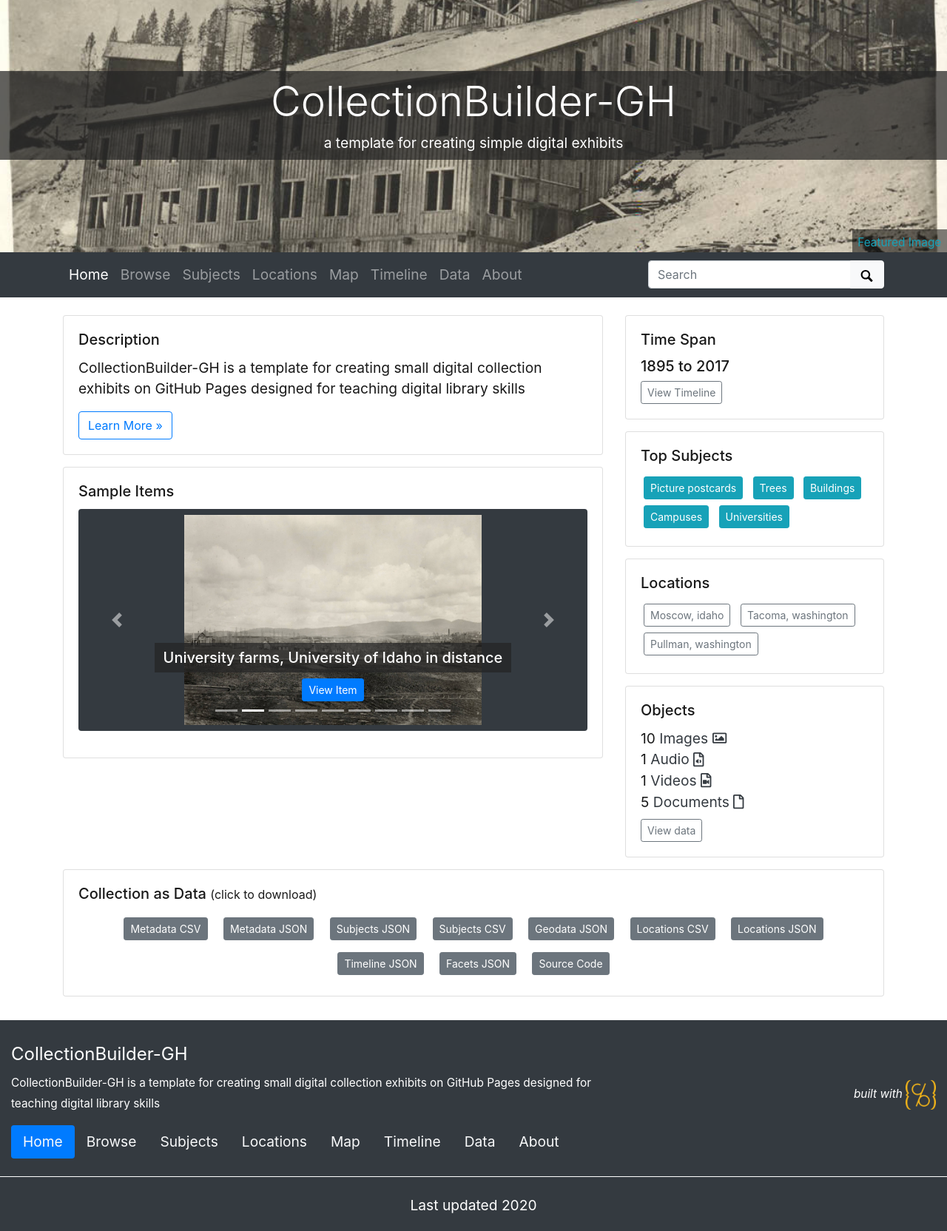
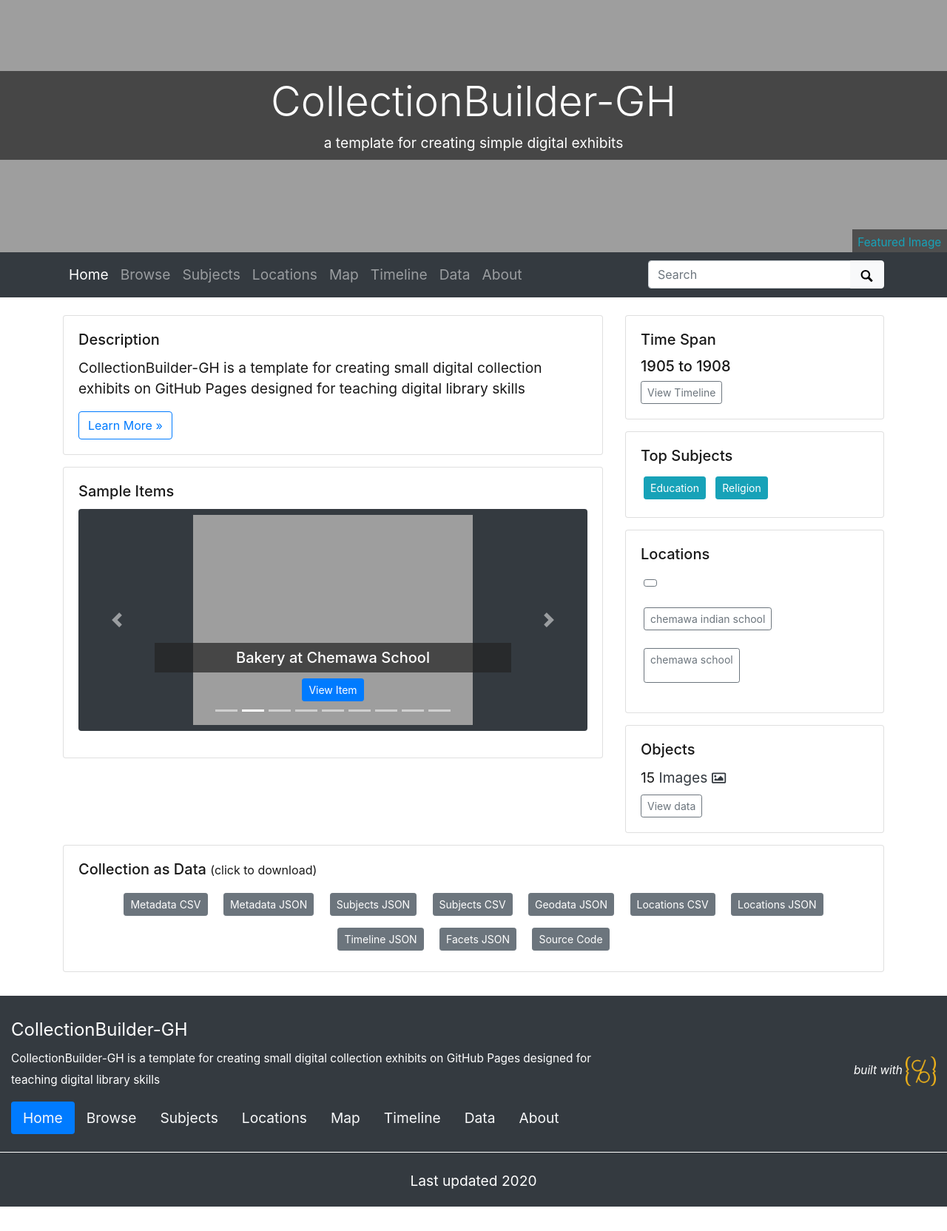
Before and after one commit to dcnb/mukurtu_skin_draft, a Jekyll site: the page built from index.md, in a window 1280 px wide. Shown: the whole page at 74% size. Built offline with Jekyll 4.4.1, drawn with Linux system fonts in a browser that asks for light colours; after the commit the page ends 1631 px from its top, so only the background shows below that; part of the change alters nothing that is shown.

Commit message:
configged and added chalcraft csv

```diff
--- a/_config.yml
+++ b/_config.yml
@@ -33,7 +33,7 @@ collection-date: "2020"
 # COLLECTION SETTINGS
 #
 # choose metadata: this is the name of the csv file in your _data directory that describes the objects in your collection
-metadata: collection-metadata
+metadata: chalcraft
 
 ##########
 # GOOGLE SERVICES [optional!]
--- /dev/null
+++ b/_data/chalcraft.csv
@@ -0,0 +1,16 @@
+mukurtu-id,title,creator,description,location,source,original_identifier,rights,language,objectid,date,subject,mediasource,thumbnail,small_image,format,latitude,longitude
+748,"Gathering Prunes at Chemawa, circa 1909",Edwin L. Chalcraft,"<p>Photograph (lantern slide) showing students harvesting prunes at the Chemawa Indian School, circa 1909.</p>",<p>Chemawa Indian School</p>,"Chalcraft-Pickering Photographs (PC 82), Manuscripts, Archives, and Special Collections, Washington State University Libraries. (pc082b3_065)",0WSUMASC0011,"Washington State University Libraries, Manuscripts Archives and Special Collections",English,coll00,11/30/1908,Education,http://mukurtudevelop.libraries.wsu.edu/system/files/atoms/image0WSUMASC0011.jpg,http://mukurtudevelop.libraries.wsu.edu/system/files/styles/thumbnail/private/atoms/image0WSUMASC0011.jpg?itok=dIpBRI1h,http://mukurtudevelop.libraries.wsu.edu/system/files/styles/medium/private/atoms/image0WSUMASC0011.jpg?itok=6pxgk4gq,image/jpeg,-122.9938372,44.9993032
+744,"Chemawa Girls Going Out to Pick Hops (Vacation Time), circa 1909",Edwin L. Chalcraft,"<p>Photograph (lantern slide) showing female students from the Chemawa Indian School riding in horse-drawn wagons, on their way to pick hops, circa 1909.</p>",<p>Chemawa Indian School</p>,"Chalcraft-Pickering Photographs (PC 82), Manuscripts, Archives, and Special Collections, Washington State University Libraries. (pc082b3_063)",0WSUMASC0010,"Washington State University Libraries, Manuscripts Archives and Special Collections",English,coll01,11/30/1908,Education,http://mukurtudevelop.libraries.wsu.edu/system/files/atoms/image0WSUMASC0010.jpg,http://mukurtudevelop.libraries.wsu.edu/system/files/styles/thumbnail/private/atoms/image0WSUMASC0010.jpg?itok=ikh-qN7d,http://mukurtudevelop.libraries.wsu.edu/system/files/styles/medium/private/atoms/image0WSUMASC0010.jpg?itok=xoZmEzZ-,image/jpeg,-122.9938372,44.9993032
+778,Bakery at Chemawa School,Edwin Chalcraft,"<p>A photograph (lantern slide) of a single story building with two exhaust vents on top and a chimney on the right, with ""Bakery"" printed on a sign hanging over the door circa 1909</p>",<p>Chemawa Indian School</p>,"Chalcraft-Pickering Photographs, (PC 82) Manuscripts, Archives and Special Collections, Washington State University (pc082b2_28)",0WSUMASC0075,"Washington State University Libraries, Manuscripts, Archives and Special Collections",English,coll02,11/30/1908,Education,http://mukurtudevelop.libraries.wsu.edu/system/files/atoms/imagepc082b2_28_0.jpg,http://mukurtudevelop.libraries.wsu.edu/system/files/styles/thumbnail/private/atoms/imagepc082b2_28_0.jpg?itok=Ow399vC0,http://mukurtudevelop.libraries.wsu.edu/system/files/styles/medium/private/atoms/imagepc082b2_28_0.jpg?itok=BFAV4ex8,image/jpeg,-122.9925959,45.0015084
+740,"Chemawa Picking Hops in Charles McNary Hop Yard, circa 1909",Edwin L. Chalcraft,"<p>Photograph (lantern slide) showing Chemawa Indian School students picking hops in Senator Charles McNary's hop yard, circa 1909.</p>",<p>Chemawa Indian School</p>,"Chalcraft-Pickering Photographs (PC 82), Manuscripts, Archives, and Special Collections, Washington State University Libraries. (pc082b3_061)",0WSUMASC0009,"Washington State University Libraries, Manuscripts Archives and Special Collections",English,coll03,11/30/1908,Education,http://mukurtudevelop.libraries.wsu.edu/system/files/atoms/image0WSUMASC0009.jpg,http://mukurtudevelop.libraries.wsu.edu/system/files/styles/thumbnail/private/atoms/image0WSUMASC0009.jpg?itok=MgvVIp6l,http://mukurtudevelop.libraries.wsu.edu/system/files/styles/medium/private/atoms/image0WSUMASC0009.jpg?itok=Aq7lUSsh,image/jpeg,-122.9938372,44.9993032
+734,"Chemawa Boys at Work, circa 1909",Edwin L. Chalcraft,"<p>Photograph (lantern slide) showing male students from the Chemawa Indian School working outdoors, circa 1909.</p>",<p>Chemawa Indian School</p>,"Chalcraft-Pickering Photographs (PC 82), Manuscripts, Archives, and Special Collections, Washington State University Libraries. (pc082b2_047)",0WSUMASC0008,"Washington State University Libraries, Manuscripts Archives and Special Collections",English,coll04,11/30/1908,Education,http://mukurtudevelop.libraries.wsu.edu/system/files/atoms/image0WSUMASC0008.jpg,http://mukurtudevelop.libraries.wsu.edu/system/files/styles/thumbnail/private/atoms/image0WSUMASC0008.jpg?itok=hiPGV4lS,http://mukurtudevelop.libraries.wsu.edu/system/files/styles/medium/private/atoms/image0WSUMASC0008.jpg?itok=UZRiYK3u,image/jpeg,-122.9938372,44.9993032
+732,Ironing and Drying in Laundry at Chemawa,Edwin L. Chalcraft,"<p>Photograph (lantern slide) showing students ironing and drying items in the laundry facility at the Chemawa Indian School, circa 1909.</p>",<p>Chemawa Indian School</p>,"Chalcraft-Pickering Photographs (PC 82), Manuscripts, Archives, and Special Collections, Washington State University Libraries. (pc082b2_041)",0WSUMASC0006,"Washington State University Libraries, Manuscripts Archives and Special Collections",English,coll05,11/30/1908,Education,http://mukurtudevelop.libraries.wsu.edu/system/files/atoms/image0WSUMASC0006.jpg,http://mukurtudevelop.libraries.wsu.edu/system/files/styles/thumbnail/private/atoms/image0WSUMASC0006.jpg?itok=uB_Fvz3I,http://mukurtudevelop.libraries.wsu.edu/system/files/styles/medium/private/atoms/image0WSUMASC0006.jpg?itok=rxihvj6f,image/jpeg,-122.9938372,44.9993032
+717,"Untitled Group Portrait, circa 1909",Edwin L. Chalcraft,"<p>Photograph (lantern slide) of a large group of students on the grounds at the Chemawa Indian School, circa 1909.</p>",<p>Chemawa Indian School</p>,"Chalcraft-Pickering Photographs (PC 82), Manuscripts, Archives, and Special Collections, Washington State University Libraries. (pc082b4_165)",0WSUMASC0019,"Washington State University Libraries, Manuscripts, Archives and Special Collections",English,coll06,11/30/1908,Education,http://mukurtudevelop.libraries.wsu.edu/system/files/atoms/image0WSUMASC0019.jpg,http://mukurtudevelop.libraries.wsu.edu/system/files/styles/thumbnail/private/atoms/image0WSUMASC0019.jpg?itok=vDtetDu7,http://mukurtudevelop.libraries.wsu.edu/system/files/styles/medium/private/atoms/image0WSUMASC0019.jpg?itok=JIWNvb_-,image/jpeg,-122.9938372,44.9993032
+715,Chemawa Girls Basketball Team,Edwin L. Chalcraft,<p>Photograph (lantern slide) of the 1909 Chemawa Indian School girls' basketball team. The photograph does not identify any of the players or coaches.</p>,<p>Chemawa Indian School</p>,"Chalcraft-Pickering Photographs (PC 82), Manuscripts, Archives, and Special Collections, Washington State University Libraries. (pc082b3_110)",0WSUMASC0016,"Washington State University Libraries, Manuscripts, Archives and Special Collections",English,coll07,11/30/1908,Education,http://mukurtudevelop.libraries.wsu.edu/system/files/atoms/image0WSUMASC0016.jpg,http://mukurtudevelop.libraries.wsu.edu/system/files/styles/thumbnail/private/atoms/image0WSUMASC0016.jpg?itok=6-yfWNVX,http://mukurtudevelop.libraries.wsu.edu/system/files/styles/medium/private/atoms/image0WSUMASC0016.jpg?itok=DPlCaMSx,image/jpeg,-122.9938372,44.9993032
+752,"Interior of Pupil's Room at Chemawa, circa 1909",Edwin L. Chalcraft,"<p>Photograph (lantern slide) showing a student's room at the Chemawa Indian School, circa 1909.</p>",<p>Chemawa Indian School</p>,"Chalcraft-Pickering Photographs (PC 82), Manuscripts, Archives, and Special Collections, Washington State University Libraries. (pc082b3_079)",0WSUMASC0012,"Washington State University Libraries, Manuscripts Archives and Special Collections",English,coll08,11/30/1908,Education,http://mukurtudevelop.libraries.wsu.edu/system/files/atoms/image0WSUMASC0012.jpg,http://mukurtudevelop.libraries.wsu.edu/system/files/styles/thumbnail/private/atoms/image0WSUMASC0012.jpg?itok=6ptGts1r,http://mukurtudevelop.libraries.wsu.edu/system/files/styles/medium/private/atoms/image0WSUMASC0012.jpg?itok=qrjWlH6l,image/jpeg,-122.9938372,44.9993032
+754,"Interior of Pupil's Room at Chemawa (II), circa 1909",Edwin L. Chalcraft,"<p>Photograph (lantern slide) showing two unidentified students in a pupil's room at the Chemawa Indian School, circa 1909.</p>",<p>Chemawa Indian School</p>,"Chalcraft-Pickering Photographs (PC 82), Manuscripts, Archives, and Special Collections, Washington State University Libraries. (pc082b3_081)",0WSUMASC0013,"Washington State University Libraries, Manuscripts Archives and Special Collections",English,coll09,11/30/1908,Education,http://mukurtudevelop.libraries.wsu.edu/system/files/atoms/image0WSUMASC0013.jpg,http://mukurtudevelop.libraries.wsu.edu/system/files/styles/thumbnail/private/atoms/image0WSUMASC0013.jpg?itok=K3rl4T7Z,http://mukurtudevelop.libraries.wsu.edu/system/files/styles/medium/private/atoms/image0WSUMASC0013.jpg?itok=pBlb6YFT,image/jpeg,-122.9938372,44.9993032
+770,"Chemawa School Bakery, circa 1909",Edwin L. Chalcraft,<p>A photograph (lantern slide) showing the interior of the Bakery at Chemawa with workers. Circa 1909.&nbsp;</p>,<p>Chemawa school</p>,"Chalcraft-Pickering Photographs (PC82), Manuscripts Archives and Special Collections, Washington State University Libraries (pc082b2_029",0WSUMASC0001,"Washington State University Libraries, Manuscripts, Archives and Special Collections",English,coll10,11/30/1908,Religion,http://mukurtudevelop.libraries.wsu.edu/system/files/atoms/image0WSUMASC0001.jpg,http://mukurtudevelop.libraries.wsu.edu/system/files/styles/thumbnail/private/atoms/image0WSUMASC0001.jpg?itok=rg_Lmqog,http://mukurtudevelop.libraries.wsu.edu/system/files/styles/medium/private/atoms/image0WSUMASC0001.jpg?itok=Y53W19Je,image/jpeg,-122.9938372,44.9993032
+768,"A Group of Girls at Chemawa School, circa 1905.",,"<p>Photograph (lantern slide) of a large group of unidentified female students and an adult, pictured with a Chemawa Indian School pennant, circa 1909.</p>",<p>Chemawa Indian School</p>,"Chalcraft-Pickering Photographs (PC 82), Manuscripts, Archives, and Special Collections, Washington State University Libraries. (pc082b4_121)",0WSUMASC0018,"Washington State University Libraries, Manuscripts Archives and Special Collections",English,coll11,3/23/1905,Education,http://mukurtudevelop.libraries.wsu.edu/system/files/atoms/image0WSUMASC0018_0.jpg,http://mukurtudevelop.libraries.wsu.edu/system/files/styles/thumbnail/private/atoms/image0WSUMASC0018_0.jpg?itok=0qJEu5U-,http://mukurtudevelop.libraries.wsu.edu/system/files/styles/medium/private/atoms/image0WSUMASC0018_0.jpg?itok=ReYJNmVd,image/jpeg,-122.9938372,44.9993032
+766,Mrs. Smith and Her Literary Society Boys at Chemawa,Edwin L. Chalcraft,"<p>Photograph (lantern slide) of unidentified student members of the boys' literary society at the Chemawa Indian School with an adult identified as Mrs. Smtih, circa 1909.</p>",<p>Chemawa Indian School</p>,"Chalcraft-Pickering Photographs (PC 82), Manuscripts, Archives, and Special Collections, Washington State University Libraries. (pc082b3_098)",0WSUMASC0015,"Washington State University Libraries, Manuscripts Archives and Special Collections",English,coll12,11/30/1908,Education,http://mukurtudevelop.libraries.wsu.edu/system/files/atoms/image0WSUMASC0015.jpg,http://mukurtudevelop.libraries.wsu.edu/system/files/styles/thumbnail/private/atoms/image0WSUMASC0015.jpg?itok=BDmfEugp,http://mukurtudevelop.libraries.wsu.edu/system/files/styles/medium/private/atoms/image0WSUMASC0015.jpg?itok=fx5Zc9Xu,image/jpeg,-122.9938372,44.9993032
+762,A Literary Society Group at Chemawa,Edwin L. Chalcraft,"<p>Photograph (lantern slide) showing unidentified members of a literary society at the Chemawa Indian School, circa 1909.</p>",<p>Chemawa Indian School</p>,"Chalcraft-Pickering Photographs (PC 82), Manuscripts, Archives, and Special Collections, Washington State University Libraries. (pc082b3_097)",0WSUMASC0014,"Washington State University Libraries, Manuscripts Archives and Special Collections",English,coll13,11/30/1908,Education,http://mukurtudevelop.libraries.wsu.edu/system/files/atoms/image0WSUMASC0014.jpg,http://mukurtudevelop.libraries.wsu.edu/system/files/styles/thumbnail/private/atoms/image0WSUMASC0014.jpg?itok=YhRVDdqe,http://mukurtudevelop.libraries.wsu.edu/system/files/styles/medium/private/atoms/image0WSUMASC0014.jpg?itok=anYoqQk3,image/jpeg,-122.9938372,44.9993032
+758,Student Parade on Athletic Grounds at Chemawa,Edwin L. Chalcraft,"<p>Photograph (lantern slide) of a large group of uniformed students in formation on the athletic grounds at the Chemawa Indian School, circa 1909.</p>",<p>Chemawa Indian School</p>,"Chalcraft-Pickering Photographs (PC 82), Manuscripts, Archives, and Special Collections, Washington State University Libraries. (pc082b4_117)",0WSUMASC0017,"Washington State University Libraries, Manuscripts Archives and Special Collections",English,coll14,11/30/1908,Education,http://mukurtudevelop.libraries.wsu.edu/system/files/atoms/image0WSUMASC0017.jpg,http://mukurtudevelop.libraries.wsu.edu/system/files/styles/thumbnail/private/atoms/image0WSUMASC0017.jpg?itok=iiovJ1rk,http://mukurtudevelop.libraries.wsu.edu/system/files/styles/medium/private/atoms/image0WSUMASC0017.jpg?itok=Kh1H8XD2,image/jpeg,-122.9938372,44.9993032
```
